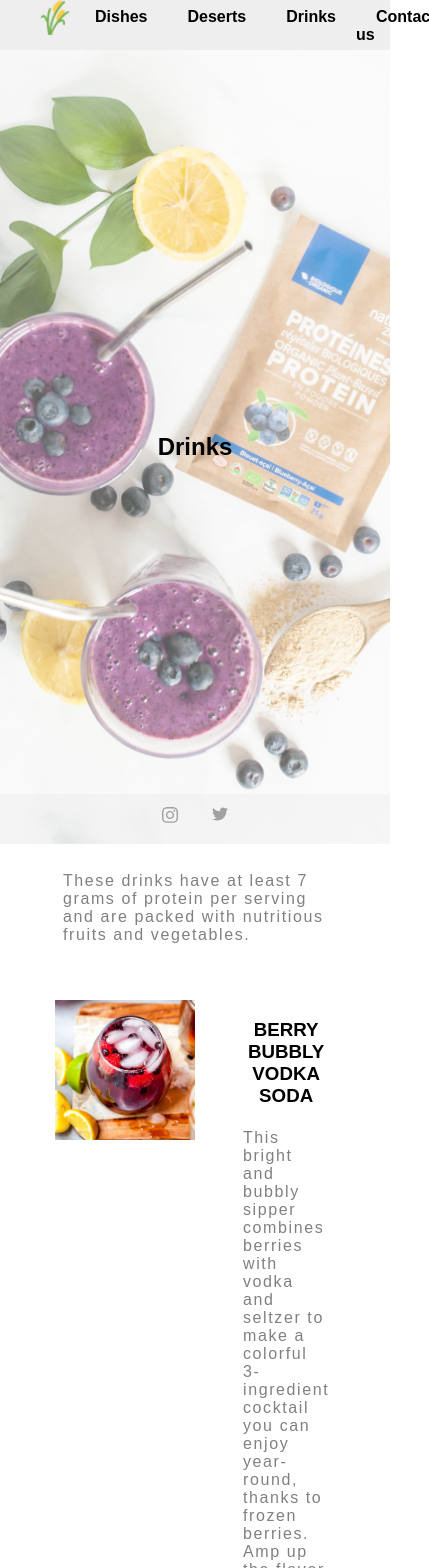
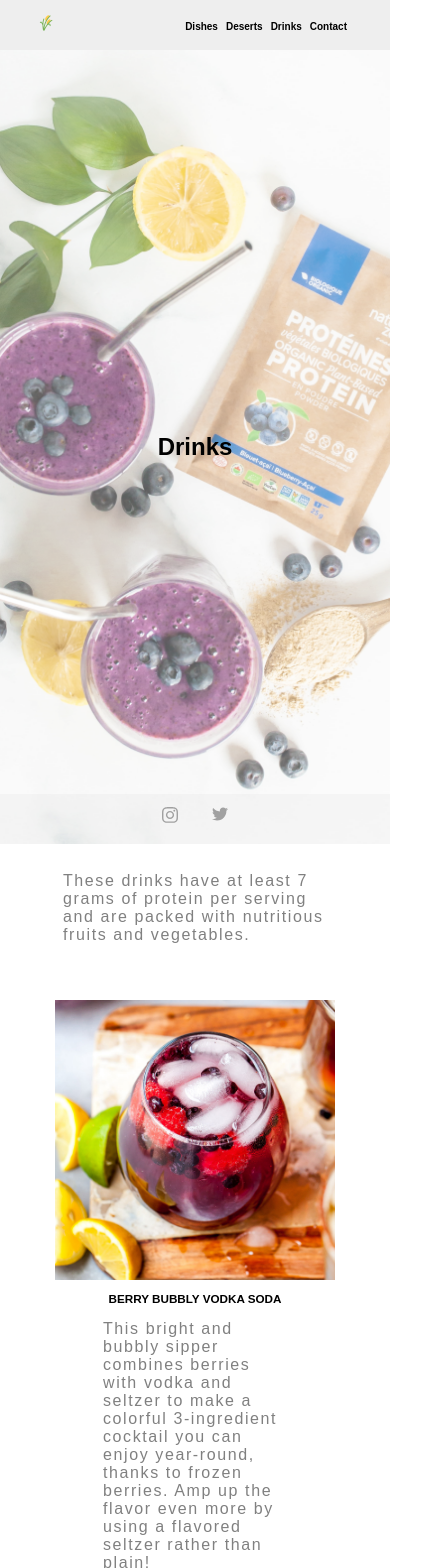
Before and after one commit to liuhaiwei-2021/vegan-restaurant-react, a React (Create React App) app: page /drinks in a window 390 px wide. Shown: the top 1568 px of the page, 429 px wide, since content can reach past the window. Built offline with nearby package versions, Linux system fonts and the light colour scheme.

Commit message:
media query and refactor

```diff
--- a/src/components/Navigation.jsx
+++ b/src/components/Navigation.jsx
@@ -36,7 +36,7 @@ function Navigation() {
           </li>
           <li className="nav-item">
             <NavLink className="nav-link" to="/contact" exact="true">
-              Contact us
+              Contact
             </NavLink>
           </li>
         </ul>
--- a/src/components/ProductCard.jsx
+++ b/src/components/ProductCard.jsx
@@ -4,13 +4,13 @@ import "../styles/ProductCard.css";
 function ProductCard({ item, category }) {
   const { id, title, imageURL, desc } = item;
   return (
-    <div className="card">
-      <img className="card-img " src={imageURL} alt="card" />
-      <div className="card-info">
+    <div className="product-card">
+      <img className="product-card-img " src={imageURL} alt="card" />
+      <div className="product-card-info">
         <Link to={`/${category}/${id}`}>
-          <h3 className="card-title">{title}</h3>
+          <h3 className="product-card-title">{title}</h3>
         </Link>
-        <p className="card-desc">{desc}</p>
+        <p className="product-card-desc">{desc}</p>
       </div>
     </div>
   );
--- a/src/components/contact/Reservation.jsx
+++ b/src/components/contact/Reservation.jsx
@@ -3,7 +3,7 @@ function Reservation() {
     <div className="reservation">
       <h3>Book Bord</h3>
       <form className="booking">
-        <select class="form-select" aria-label="Default select example">
+        <select className="form-select" aria-label="Default select example">
           <option value="1">Lunch</option>
           <option value="2">Dinner</option>
         </select>
--- a/src/pages/ProductDetails.jsx
+++ b/src/pages/ProductDetails.jsx
@@ -18,6 +18,7 @@ function ProductDetails() {
   const product = data.find((product) => {
     return product.id === productId && product.category === category;
   });
+  console.log(product);
 
   return (
     <div className="product-details container">
--- a/src/styles/CategoryCard.css
+++ b/src/styles/CategoryCard.css
@@ -4,6 +4,12 @@
   margin: 0;
 }
 .category-card .category-img {
+  max-width: 100%;
+  height: auto;
+  padding: 0;
+  margin: 0;
+}
+.category-card .category-info {
   max-width: 100%;
   height: auto;
   padding: 0;
@@ -21,7 +27,7 @@
   justify-content: center;
   text-align: center;
   margin: 0 auto;
-  padding: 0 48px;
+  padding: 0 24px;
 }
 .category-card:nth-child(2n + 1) .category-info {
   grid-column-start: 1;
@@ -34,7 +40,7 @@
   justify-content: center;
   text-align: center;
   margin: 0 auto;
-  padding: 0 48px;
+  padding: 0 24px;
 }
 .category-title {
   font-weight: bolder;
@@ -54,8 +60,29 @@
   background-color: #5f8e44;
   color: #cca33e;
 }
-@media screen and (max-width: 600px) {
+@media (max-width: 550px) {
   .category-card {
-    grid-template-columns: (1fr);
+    display: flex;
+    flex-direction: column;
+  }
+  .category-card:nth-child(2n) .category-info {
+    display: flex;
+    max-width: 100%;
+    height: auto;
+    flex-direction: column;
+    justify-content: center;
+    text-align: center;
+    margin: 0 auto;
+    padding: 0;
+  }
+  .category-card:nth-child(2n + 1) .category-info {
+    display: flex;
+    max-width: 100%;
+    height: auto;
+    flex-direction: column;
+    justify-content: center;
+    text-align: center;
+    margin: 0 auto;
+    padding: 0;
   }
 }
--- a/src/styles/Contact.css
+++ b/src/styles/Contact.css
@@ -56,3 +56,10 @@ select:focus {
 .book-btn:hover {
   color: #cca33e;
 }
+@media (max-width: 550px) {
+  input,
+  select {
+    width: 100%;
+    margin: 0 auto;
+  }
+}
--- a/src/styles/Navigation.css
+++ b/src/styles/Navigation.css
@@ -9,8 +9,9 @@
   background-color: #eee;
 }
 .nav-container {
-  display: grid;
-  grid-template-columns: 1fr 3fr;
+  display: flex;
+  align-items: center;
+  justify-content: space-between;
   width: 80%;
   margin: auto;
 }
@@ -42,5 +43,45 @@ a:hover {
   color: #5f8e44;
 }
 a:active {
-  color: #cca33e;
+  color: #0f0c05;
 }
+
+/* Mobile first queries */
+
+/* Larger than mobile */
+@media (max-width: 400px) {
+  a {
+    font-size: 8px;
+  }
+  .logo {
+    width: 12px;
+  }
+}
+
+/* Larger than phablet */
+@media (max-width: 550px) {
+  a {
+    font-size: 10px;
+  }
+  .logo {
+    width: 16px;
+  }
+  ul li a {
+    text-decoration: none;
+    color: #000000;
+    padding: 2px 4px;
+    font-weight: bold;
+  }
+}
+
+/* Larger than tablet */
+@media (min-width: 750px) {
+}
+
+/* Larger than desktop */
+@media (min-width: 1000px) {
+}
+
+/* Larger than Desktop HD */
+@media (min-width: 1200px) {
+}
--- a/src/styles/ProductCard.css
+++ b/src/styles/ProductCard.css
@@ -1,21 +1,21 @@
-.card {
+.product-card {
   display: grid;
   grid-template-columns: repeat(2, 50%);
   grid-template-rows: min-content;
   margin: 0;
   padding: 16px;
 }
-.card-title {
+.product-card-title {
   font-weight: bolder;
   text-transform: uppercase;
 }
-.card-img {
+.product-card-img {
   max-width: 100%;
   height: auto;
   padding: 0;
   margin: 0;
 }
-.card-info {
+.product-card-info {
   grid-column-start: 2;
   grid-column-end: 3;
   display: flex;
@@ -25,6 +25,12 @@
   margin: 0 auto;
   padding: 0 48px;
 }
-.card-desc {
+.product-card-desc {
   text-align: start;
 }
+@media (max-width: 550px) {
+  .product-card {
+    display: flex;
+    flex-direction: column;
+  }
+}
```
Also changed, not shown: src/styles/Hero.css (+22 -1 lines).
